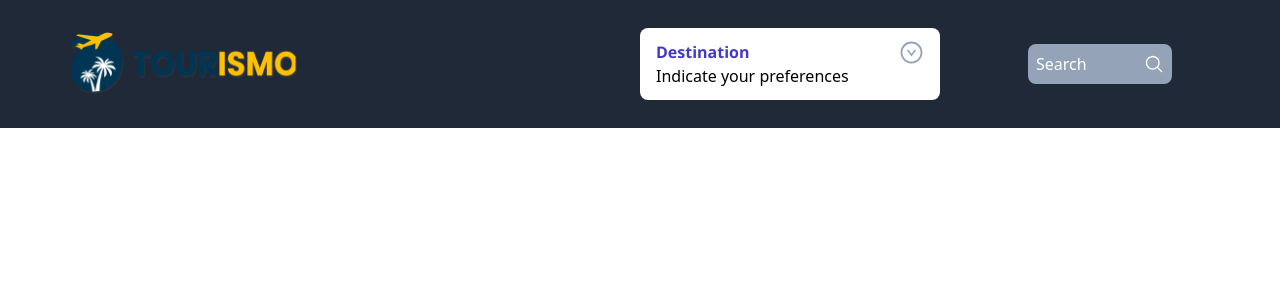
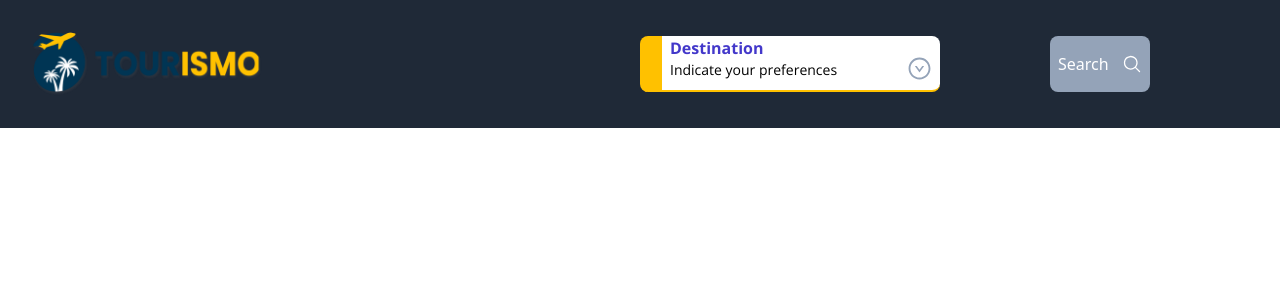
Before and after one commit to Abdousimo/Turismo, a Next.js app: page /User in a window 1280 px wide. Shown: the top 300 px of the page. Built offline with nearby package versions, Linux system fonts and the light colour scheme.

Commit message:
Add drop-Down in use rpage

```diff
--- /dev/null
+++ b/src/components/UserPage/Drop_down.jsx
@@ -0,0 +1,35 @@
+import React from 'react';
+
+function Drop_down(props) {
+
+    const buttons = ["Landmarks","Museums","Public squares","Parks","Archaeological sites","Gardens","Beaches","Religious sites","Markets","Restaurant"]
+
+    return (
+        <section className='w-[300px] z-50 bg-white flex flex-col gap-5 scroll-my-10'>
+            <div className='w-full flex flex-col justify-center items-center gap-4 px-2 py-3'>
+                <button className='w-11/12 h-8 bg-black'></button>
+                <button className='w-11/12 h-8 bg-black'></button>
+            </div>
+            <div className='w-full px-2 pt-3'>
+                  <h1 className='font-OPENSANS text-indigo-700 font-bold'>Category</h1>
+                  <div className='w-full flex flex-wrap gap-4'>
+                  {buttons.map((button,index)=>(
+                    <button key={index}>{button}</button>
+                  ))}
+                 </div>
+            </div>
+            <div className='w-full flex flex-col gap-3'>
+                <h1 className='font-OPENSANS text-indigo-700 font-bold'>Theme</h1>
+                <div className='w-full h-10 bg-indigo-600 flex justify-between px-3 py-2 rounded-lg'>
+                     <h3 className='text-white font-OPENSANS font-bold'>History and heritage</h3>
+                     <>kvf</>
+                </div>
+            </div>
+            <div className='flex justify-end mt-10'>
+                <button className='w-20 h-10 bg-blue-700 text-white font-OPENSANS font-bold p-2 rounded-md'>Valider</button>
+            </div>
+        </section>
+    );
+}
+
+export default Drop_down;
--- a/src/components/UserPage/Navbar.jsx
+++ b/src/components/UserPage/Navbar.jsx
@@ -1,18 +1,17 @@
 import React, { useState } from 'react';
 import Image from 'next/image';
 import { HiMagnifyingGlass } from "react-icons/hi2"
-import {AiOutlineDownCircle} from "react-icons/ai"
+import {AiOutlineDownCircle,AiOutlineUpCircle} from "react-icons/ai"
+import Drop_down from './Drop_down';
 
 
 
 const Navbar = () => {
   const [isOpen, setIsOpen] = useState(false);
-
+  const[Open,setOpen] = useState(false)
   const [name, setName] = useState('');
 
-  const handleInputChange = (e) => {
-    setName(e.target.value);
-  };
+
 
   const handleSubmit = (e) => {
     e.preventDefault();
@@ -73,25 +72,30 @@ const Navbar = () => {
                 </button>
             </div>
         <div className="w-full flex items-center justify-between">
-                        <div className="sm:w-1/4 flex items-center justify-center">
+                        <div className="flex items-center justify-center">
                         {/* Your logo or brand */}
 
-                            <Image width={230} height={70} src='/Asset 2 1.png' alt='' className='object-contain'/>
+                            <Image width={230} height={60} src='/Asset 2 1.png' alt='' className='object-contain'/>
 
                         </div>
             <div className="hidden sm:block sm:ml-6 sm:w-1/2">
                 <div className="flex justify-between gap-3 items-center">
                                     {/* Navigation links */}
-                    <div id='Drop-down' className="w-[300px] flex justify-between bg-white rounded-lg px-4 py-3 border-s-yellow-500">
-                        <div>
-                        <h4 className='text-indigo-700 font-OPENSANS font-bold'>Destination</h4>
-                        <p>Indicate your preferences</p>
+                    <div id='Drop-down' className="w-[300px] relative h-14 flex flex-col justify-between items-center bg-white rounded-lg" style={{borderLeft:"solid 22px #FFC100",borderBottom:"solid 2px #FFC100"}}>
+                        <div className='w-full flex justify-between px-2 font-OPENSANS'>
+                            <div>
+                            <h4 className='text-indigo-700 font-bold'>Destination</h4>
+                            <p className='text-sm'>Indicate your preferences</p>
+                            </div>
+                        <button onClick={()=> {setOpen(!Open)}} className='text-slate-400 h-full pt-5'>
+                        {Open ?  <AiOutlineUpCircle size={25}/> : <AiOutlineDownCircle size={25}/>}
+                        </button>
                         </div>
-                        <div className='text-slate-400'>
-                        <AiOutlineDownCircle size={25}/>
-                        </div>
+                         <div className='w-full absolute left-[-22px] top-14'>
+                            {Open ? <Drop_down/> : <></>}
+                         </div>
                     </div>
-                    <button className="max-w-sm w-36 h-10 mx-auto flex justify-between items-center px-2 rounded-lg bg-slate-400 text-white">
+                    <button  className="max-w-sm w-[100px] h-14 mx-auto flex justify-between items-center px-2 rounded-lg bg-slate-400 text-white">
                         <span>Search</span>
                         <HiMagnifyingGlass size={20}/>
                     </button>
@@ -103,7 +107,7 @@ const Navbar = () => {
 
       {/* Mobile menu */}
       <div
-        className={`${isOpen ? 'block' : 'hidden'} sm:hidden`}
+        className={`${isOpen ? 'block' : 'hidden'} md:hidden`}
         id="mobile-menu"
       >
         <div className="px-2 pt-2 pb-2 bg-slate-300 flex items-center justify-center">
--- a/src/pages/index.js
+++ b/src/pages/index.js
@@ -1,18 +1,17 @@
 import Header from "@/components/LandingPage/Header";
 
-import Slider from "@/components/LandingPage/ImageSlider";
+import ImageSlider from "@/components/LandingPage/ImageSlider";
 import { useState } from "react";
 import Contact from "@/components/LandingPage/Contact";
 import Footer from "@/components/LandingPage/Footer";
 import Presentation from "@/components/LandingPage/Presentation";
 
 export default function Home() {
-  const [open, setOpen] = useState(false);
   return (
     <main>
       <Header />
       <Presentation />
-      <Slider />
+      <ImageSlider />
       <Contact />
       <Footer />
     </main>
--- a/tailwind.config.js
+++ b/tailwind.config.js
@@ -7,6 +7,10 @@ module.exports = {
   ],
   theme: {
     extend: {
+      screens: {
+        sm: "860px",
+      },
+
       fontFamily: {
         OPENSANS: ["Open Sans", "sans-serif"],
       },
```
